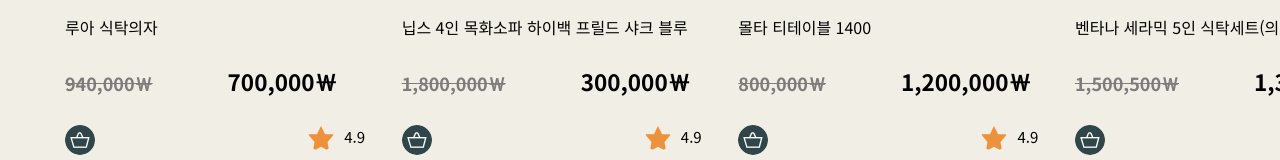
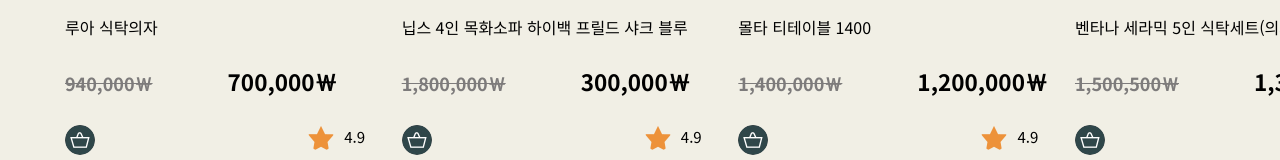
Before and after one commit to yoohyeonjae1/BARCO, a plain HTML site: page index.html in a window 1280 px wide. Shown: the part 2929-3089 px from the top of the page. Drawn offline with nearby package versions, Linux system fonts and the light colour scheme.

Commit message:
Update index.html

```diff
--- a/index.html
+++ b/index.html
@@ -120,7 +120,7 @@
       <div class="hot3">
           <a href="#"><img src="images/hot3.jpg" alt="#"></a>
           <p>몰타 티테이블 1400</p>
-          <h2><span class="discount">800,000￦</span>1,200,000￦</h2>
+          <h2><span class="discount">1,400,000￦</span>1,200,000￦</h2>
           <span id="jangstar">
            <a href="#"><img src="images/jang.jpg" alt="#"></a>
            <a href="#"><img src="images/star_retry.png" alt="#"><span id="score">4.9</span></a>
```
